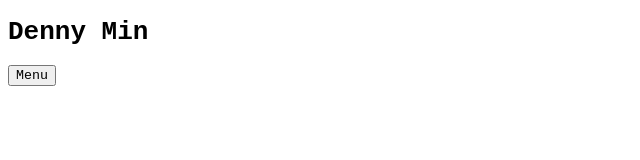
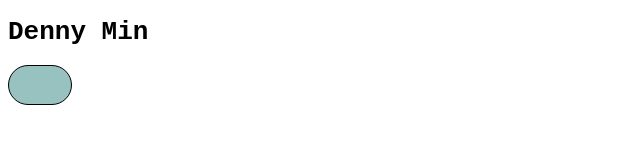
Before and after one commit to dennymin/personal-website, a plain HTML site: page index.html in a window 1280 px wide. Shown: the whole page, without its empty margins (0-640 px from the left). Drawn offline with Linux system fonts and the light colour scheme.

Commit message:
Added some more styling to the button and to the drawer. Changed colors and border radius. - Denny Min

```diff
--- a/index.html
+++ b/index.html
@@ -12,7 +12,8 @@
   <h1 class="slide-in-from-left">Denny Min</h1>
   <div class="container">
   </div>
-  <button class="drawer-button">Menu</button>
+  <button class="drawer-button">
+  </button>
   <div class="drawer"></div>
   <script src="main.js"></script>
 </body>
--- a/styles.css
+++ b/styles.css
@@ -10,10 +10,16 @@
 
 .drawer-button {
   position: fixed;
+  background-color: rgb(152, 194, 192);
+  border: 1px solid black;
+  border-radius: 25px;
+  height: 5%;
+  width: 5%;
 }
 
 .drawer {
-  border: 1px solid black;
+  border: 1px solid rgb(187, 203, 216);
+  border-radius: 10px;
   background-color: aliceblue;
   height: 100vh;
   width: 20vw;
```
